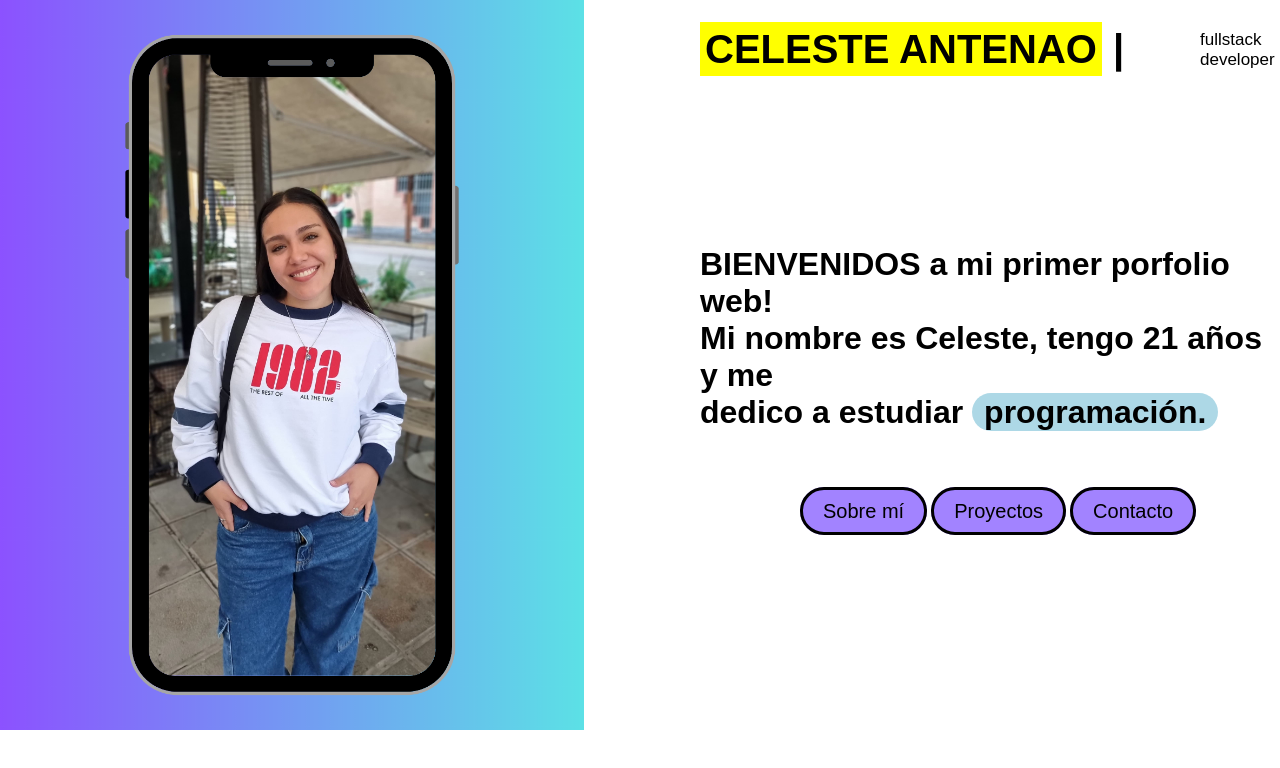
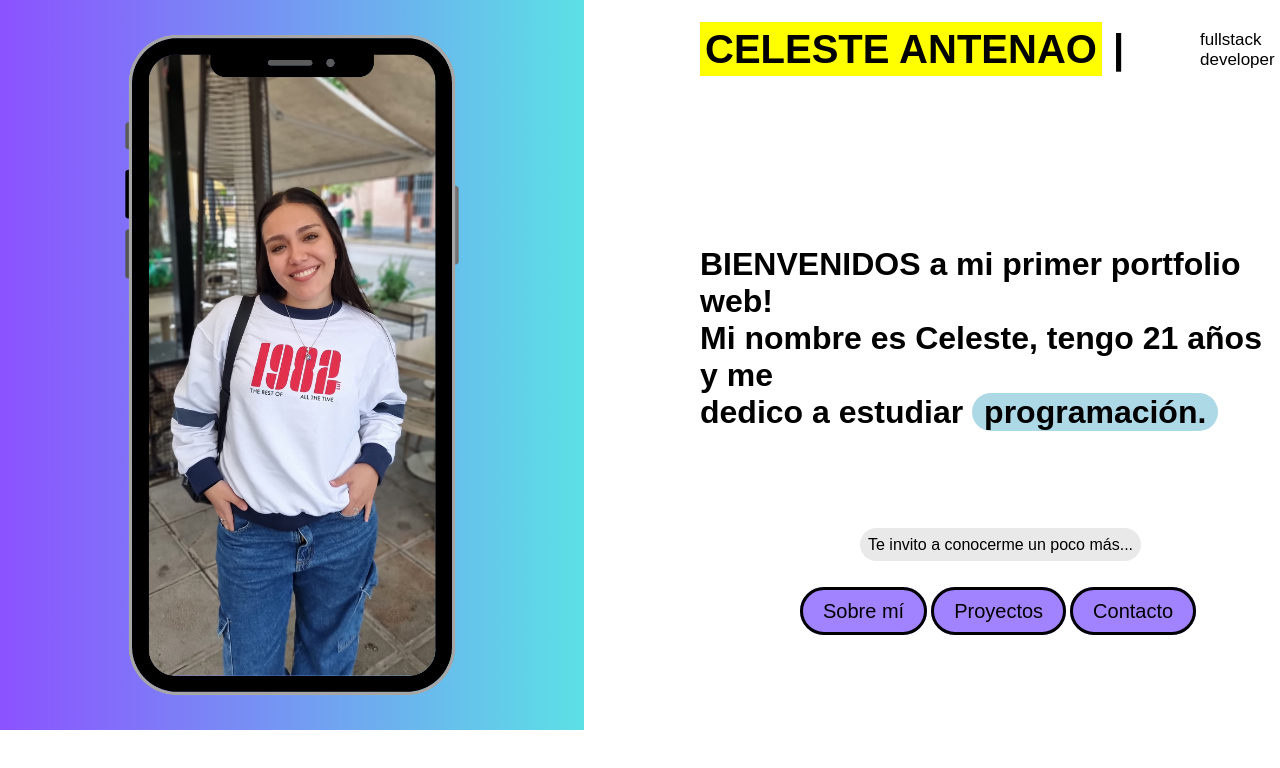
Before and after one commit to antenaoCele/Portfolio-Personal, a plain HTML site: page index.html in a window 1280 px wide. Drawn offline with Linux system fonts and the light colour scheme; a web font is replaced by a local one.

Commit message:
primer avance pagina sobre mi

```diff
--- a/estilos.css
+++ b/estilos.css
@@ -3,6 +3,7 @@ body {
     padding: 0;
 }
 
+/* TITULO PRINCIPAL */
 .miNombre {
     font-family: "Special Gothic Expanded One", sans-serif;
     color: black;
@@ -26,6 +27,7 @@ mark{
     padding: 5px 5px;
 }
 
+/* PARRAFO DE BIENVENIDA */
 h1.bienvenida {
     font-family: "Special Gothic Expanded One", sans-serif;
     color: black;
@@ -40,9 +42,28 @@ h1 mark.programacion {
     padding: 1px 12px
 }
 
+
+/* FRASE CONOCEME */
+.conoceme {
+    font-family: "Special Gothic Expanded One", sans-serif;
+    position: absolute;
+    top: 520px;
+    left: 860px;
+
+}
+
+p mark {
+    padding: 8px;
+    border-radius: 25px;
+    background-color: rgb(233, 233, 233);
+
+}
+
+
+/* BOTONES-LINKS */
 .botones {
     position: absolute;
-    top: 500px;
+    top: 600px;
     left: 800px;
 }
 
@@ -57,3 +78,14 @@ h1 mark.programacion {
     border: solid;
 
 }
+
+a:hover{
+    color: white;
+}
+
+
+/* IMAGEN LENGUAJES */
+.imagen {
+    position: absolute;
+    left:930px;
+}
--- a/index.html
+++ b/index.html
@@ -20,7 +20,9 @@
     </header>
 
 
-    <h1 class="bienvenida"> BIENVENIDOS a mi primer porfolio web! <br>Mi nombre es Celeste, tengo 21 años y me <br> dedico a estudiar <mark class="programacion">programación.</mark></h1>
+    <h1 class="bienvenida"> BIENVENIDOS a mi primer portfolio web! <br>Mi nombre es Celeste, tengo 21 años y me <br> dedico a estudiar <mark class="programacion">programación.</mark></h1>
+
+    <p class="conoceme"><mark>Te invito a conocerme un poco más... </mark></p>
 
     <div class="botones">
         <a href="sobreMi.html" class="boton">Sobre mí</a>
@@ -29,13 +31,5 @@
     </div>
 
 
-
-
-
-
-
-
-
-
 </body>
 </html>
```
Also changed, not shown: sobreMi.html (added, +16 -0 lines), imagenes/lenguajes.png (added).
